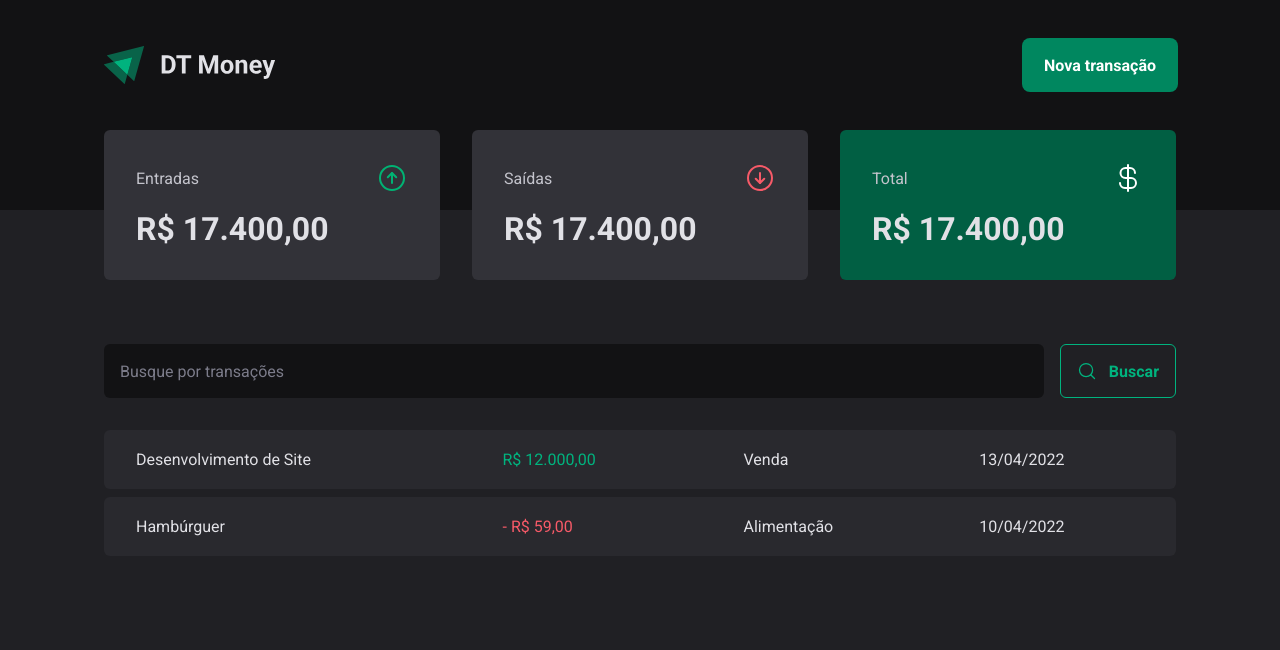
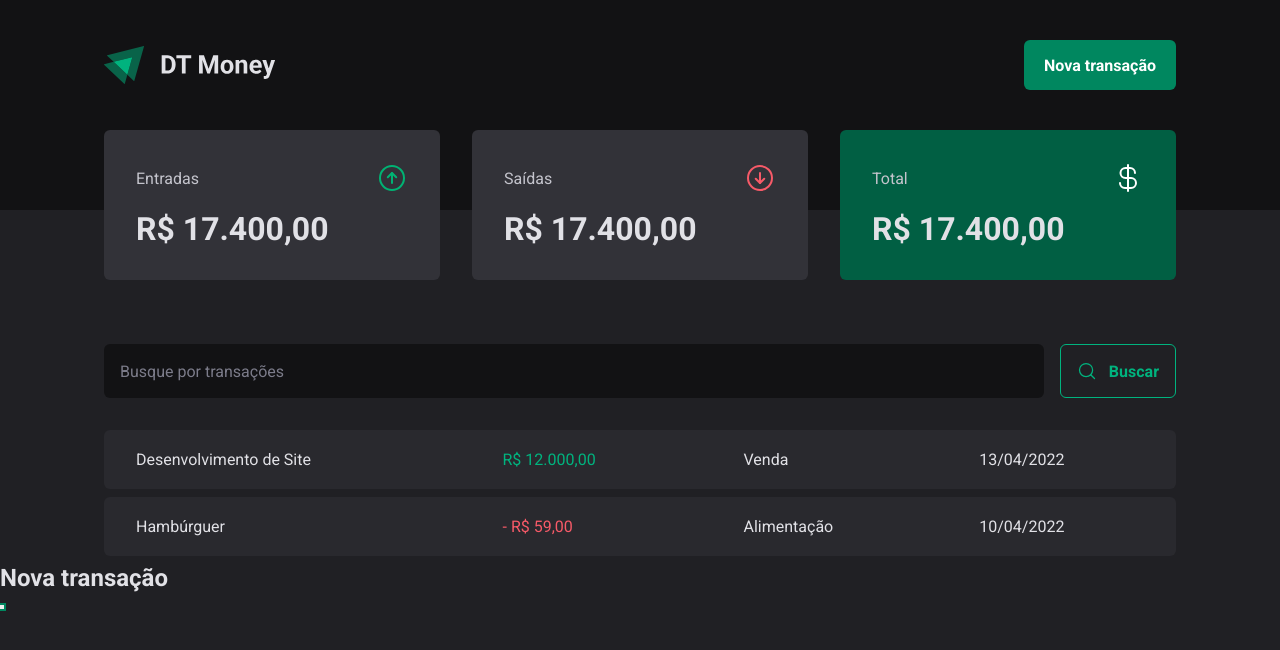
Before and after one commit to JudisP/dt-money, a React (Vite) app: page / in a window 1280 px wide. Both pictures are taken after a click on the button "Nova transação". Shown: the top 650 px of the page. Built offline with nearby package versions, Linux system fonts and the light colour scheme.

Commit message:
Criando um Modal Acessível

```diff
--- a/package.json
+++ b/package.json
@@ -9,6 +9,7 @@
     "preview": "vite preview"
   },
   "dependencies": {
+    "@radix-ui/react-dialog": "^1.0.0",
     "phosphor-react": "^1.4.1",
     "react": "^18.2.0",
     "react-dom": "^18.2.0",
--- a/src/components/Header/index.tsx
+++ b/src/components/Header/index.tsx
@@ -1,4 +1,5 @@
 import { HeaderContainer, HeaderContent, NewTransactionButton } from "./styles";
+import * as Dialog from '@radix-ui/react-dialog';
 
 import logoImg from '../../assets/logo.svg';
 
@@ -10,7 +11,22 @@ export function Header() {
         <HeaderContent>
           <img src={logoImg} alt="" />
 
-          <NewTransactionButton>Nova transação</NewTransactionButton>
+          <Dialog.Root>
+            <Dialog.Trigger asChild>
+              <NewTransactionButton>Nova transação</NewTransactionButton>
+            </Dialog.Trigger>
+
+            <Dialog.Portal>
+              <Dialog.Overlay />
+
+              <Dialog.Content>
+                <Dialog.Title>Nova transação</Dialog.Title>
+
+                <Dialog.Close />
+              </Dialog.Content>
+            </Dialog.Portal>
+          </Dialog.Root>
+
         </HeaderContent>
     </HeaderContainer>
   )
--- a/src/pages/Transactions/components/SearchForm/index.tsx
+++ b/src/pages/Transactions/components/SearchForm/index.tsx
@@ -6,7 +6,7 @@ export function SearchForm() {
     <SearchFormContainer>
     <input type="text" placeholder="Busque por transações"/>
 
-    <button type="Submit">
+    <button type="submit">
       <MagnifyingGlass size={20} />
       Buscar
     </button>
```
Also changed, not shown: 1 other file (tests, documents, lock files or other folders).
